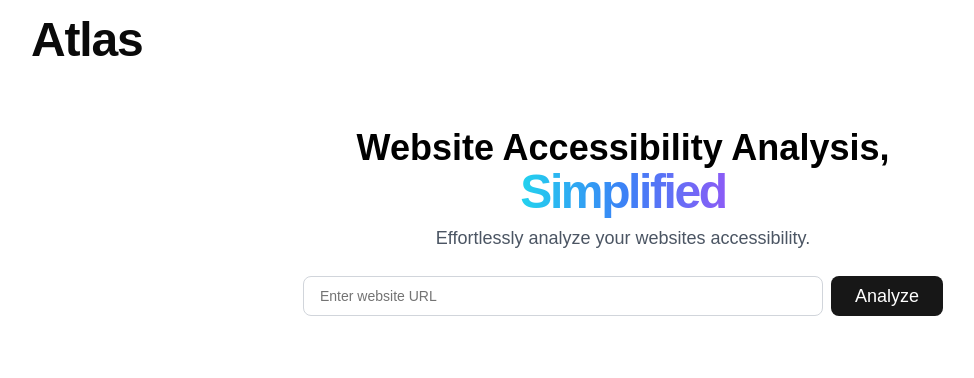
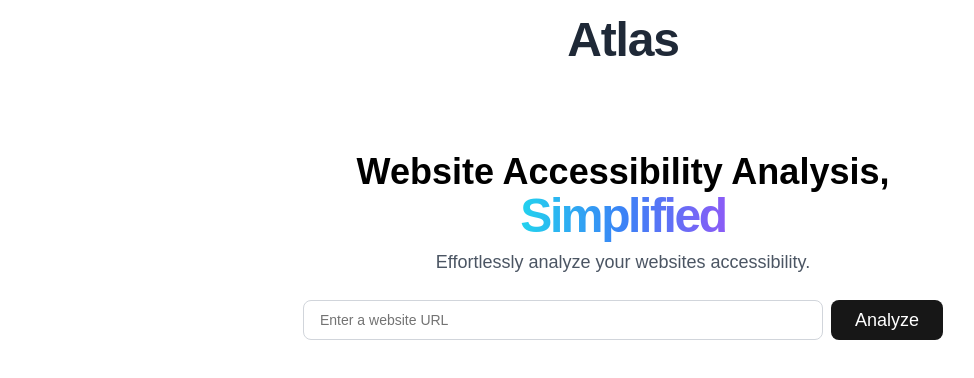
Before and after one commit to ahmadrafidev/atlas, a Next.js app: page / in a window 1280 px wide. Shown: the top 378 px of the page, without its empty margins (17-991 px from the left). Built offline with nearby package versions, Linux system fonts and the light colour scheme.

Commit message:
revamp landing page

```diff
--- a/components/Atlas/Atlas.tsx
+++ b/components/Atlas/Atlas.tsx
@@ -35,7 +35,7 @@ export default function Atlas() {
   return (
     <div className="flex items-center justify-center">
       <main className="flex flex-col items-center justify-center px-4 text-center max-w-2xl w-full">
-        <div className="pt-12">
+        <div className="pt-14">
           <h1 className="text-4xl font-bold text-black mb-2 tracking-normal">
             Website Accessibility Analysis,{' '}
             <span className="text-5xl tracking-tighter bg-clip-text text-transparent bg-gradient-to-r from-cyan-400 via-blue-500 to-violet-500">
@@ -51,7 +51,7 @@ export default function Atlas() {
           <div className="flex w-full space-x-2">
             <Input
               type="url"
-              placeholder="Enter website URL"
+              placeholder="Enter a website URL"
               value={url}
               onChange={(e) => setUrl(e.target.value)}
               className={`flex-1 text-lg py-3 px-4 rounded-lg border ${
--- a/components/Header/Header.tsx
+++ b/components/Header/Header.tsx
@@ -2,9 +2,9 @@ import Link from "next/link";
 
 export function Header() {
   return (
-    <header className="relative w-full px-12 py-4 flex justify-start items-center">
+    <header className="relative w-full py-4 flex justify-center items-center mb-4">
       <Link href="/">
-        <h1 className="text-5xl font-semibold tracking-tight">
+        <h1 className="text-5xl font-semibold tracking-tight text-gray-800">
           Atlas
         </h1>
       </Link>
```
